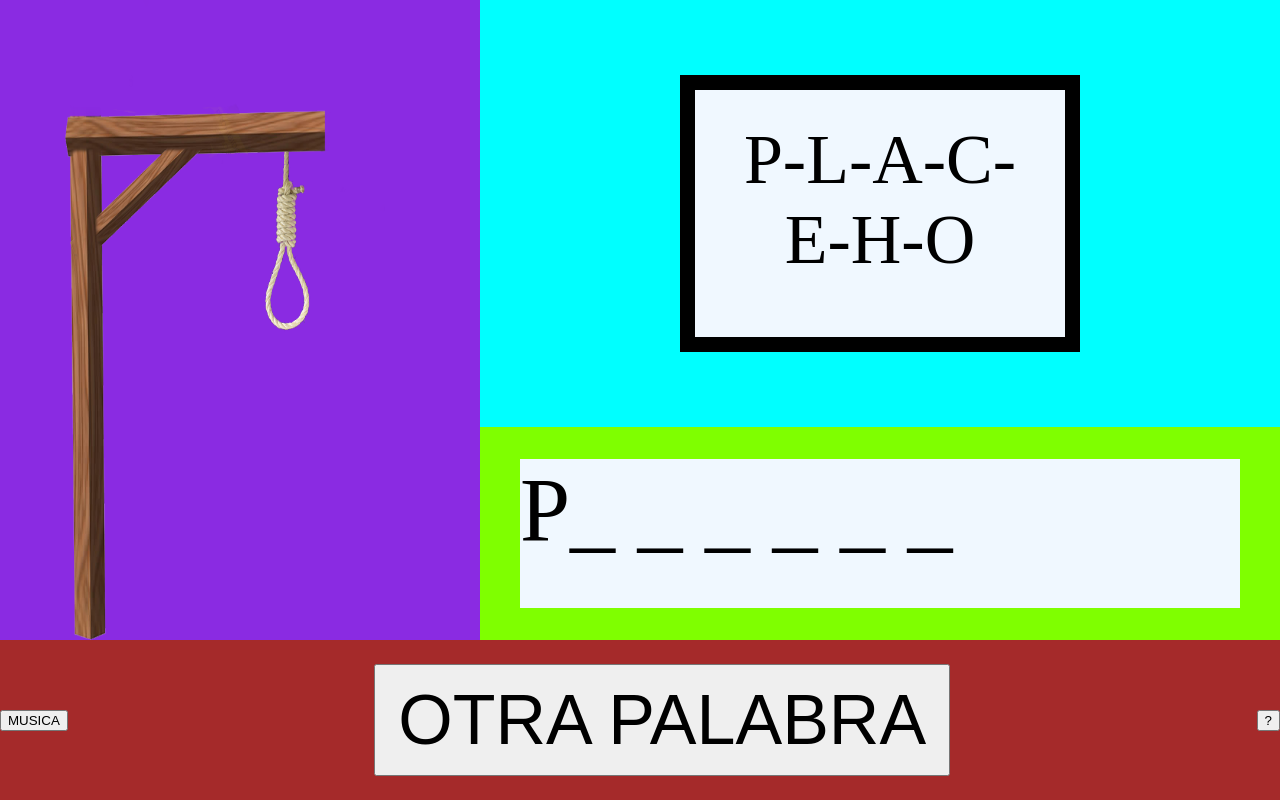
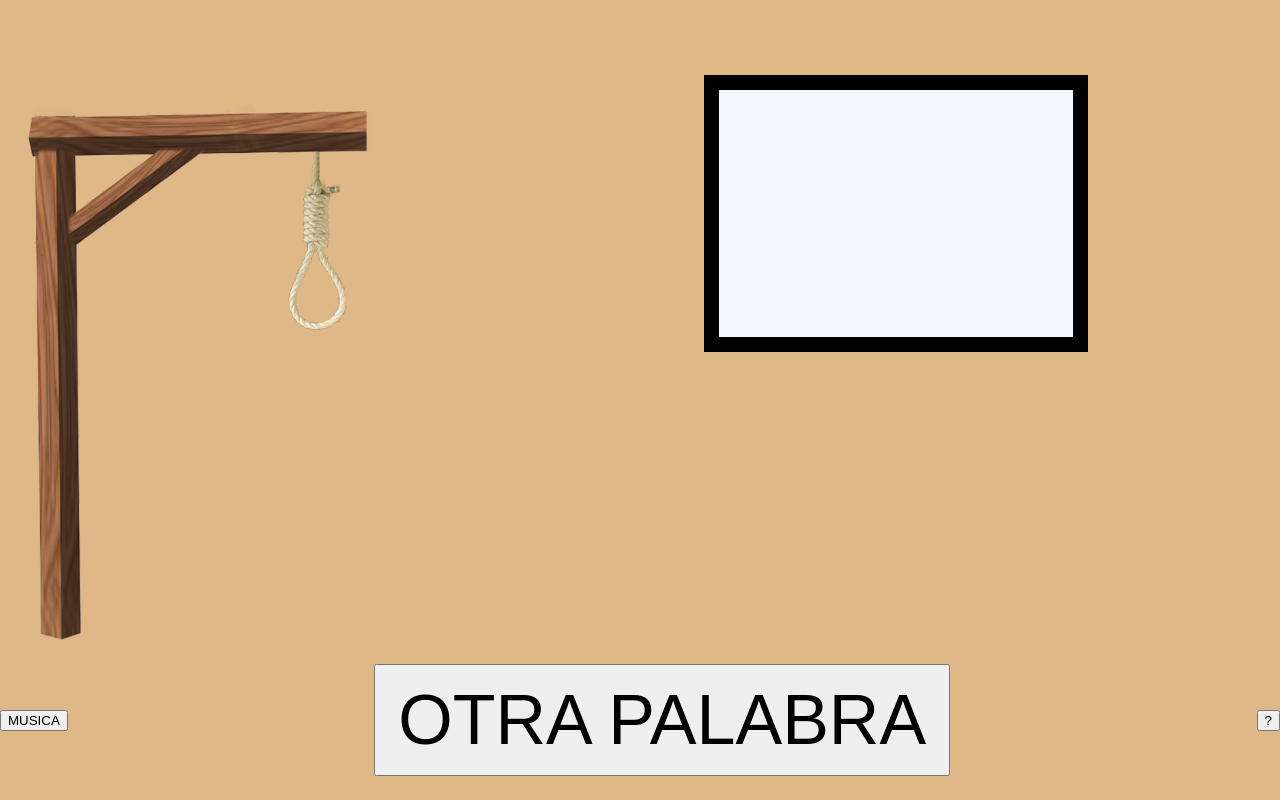
Before and after one commit to CamilaCastro98/el_ahorcado, a plain HTML site: page game.html in a window 1280 px wide. Drawn offline with Linux system fonts and the light colour scheme.

Commit message:
Hacer interfaz uniforme y mejor

```diff
--- a/game.html
+++ b/game.html
@@ -13,8 +13,8 @@
                 <img id='laHorca' src="./imagenes/horca.png" height="auto" width="400px" alt="La horca">
             </div>
             <div class="letras">
-                <div id="letrasDescartadas"><div id="contDescarte">P-L-A-C-E-H-O</div></div>
-                <div id="palabra"><div id="contPalabra">P_ _ _ _ _ _</div></div>
+                <div class="letrasDescartadas intro"><div id="contDescarte"></div></div>
+                <div id="palabra"><div id="contPalabra"></div></div>
             </div>
         </div>
         <div class="opciones">
--- a/styles.css
+++ b/styles.css
@@ -6,14 +6,13 @@ html, body {
 #juego {
     display: flex;
     flex-direction: column;
-    background-color: brown;
-    height:100%
+    height:100%;
+    background-color:burlywood;
 }
 
 .progresoDelJuego {
     display: flex;
-    background-color: blueviolet;
-    height:80%
+    height:80%;
 }
 #ahorcado {
     width:60%;
@@ -21,18 +20,16 @@ html, body {
     justify-content: center;
 }
 #laHorca {
-    width: 80%;
+    width: 500px;
     height:auto;
 }
 .letras {
     display: flex;
     flex-direction: column;
-    background-color: cornflowerblue;
-    width:100%
+    width:90%;
 }
-#letrasDescartadas {
+.letrasDescartadas {
     flex: 2 1 0;
-    background-color: aqua;
     display: flex;
     justify-content: center;
     align-items: center;
@@ -49,16 +46,15 @@ html, body {
 }
 #palabra {
     flex: 1 1 0;
-    background-color: chartreuse;
     display: flex;
     justify-content: center;
     align-items: center;
+    padding: 0px;
 }
 #contPalabra {
-    background-color: aliceblue;
-    width: 90%;
+    width: 100%;
     height: 70%;
-    font-size: 90px;
+    font-size: 120px;
 }
 
 .opciones {
```
